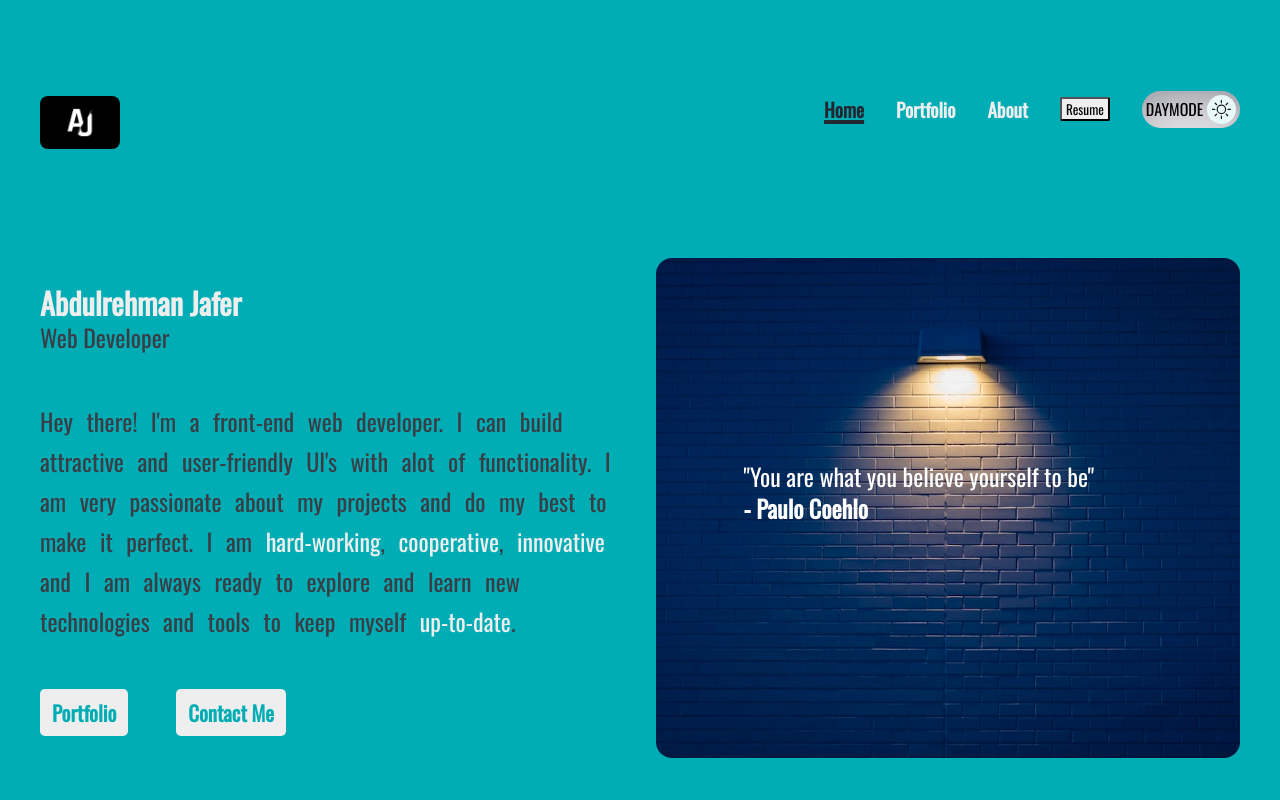
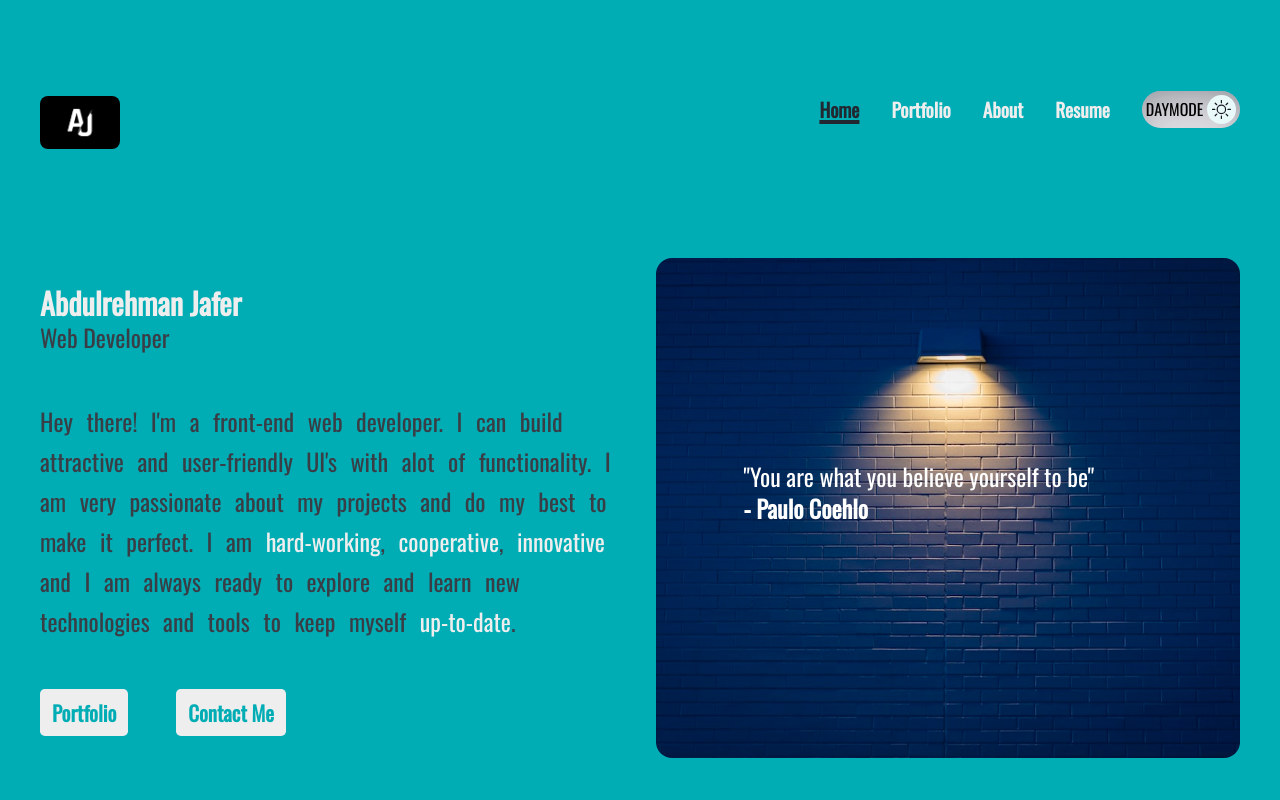
Before and after one commit to Abdulrehman-Jafer/My-Portfolio, a React (Vite) app: page / in a window 1280 px wide. Shown: the top 800 px of the page. Built offline with nearby package versions, Linux system fonts and the light colour scheme.

Commit message:
fixed resume button

```diff
--- a/src/Components/Navbar.tsx
+++ b/src/Components/Navbar.tsx
@@ -23,7 +23,7 @@ const Navbar = () => {
                  hover:scale-[1.02] hover:text-third dark:hover:text-darkthird`} to={"/about"}>
                     About
                 </Link>
-                    <button onClick={() => window.open(Resume)} className="px-1 rounded-sm cursor-pointer">Resume</button>
+                    <span onClick={() => window.open(Resume)} className="text-primary dark:text-darkprimary scale-[1] cursor-pointer">Resume</span>
                 <Theme />
             </section>
         </main>
```
